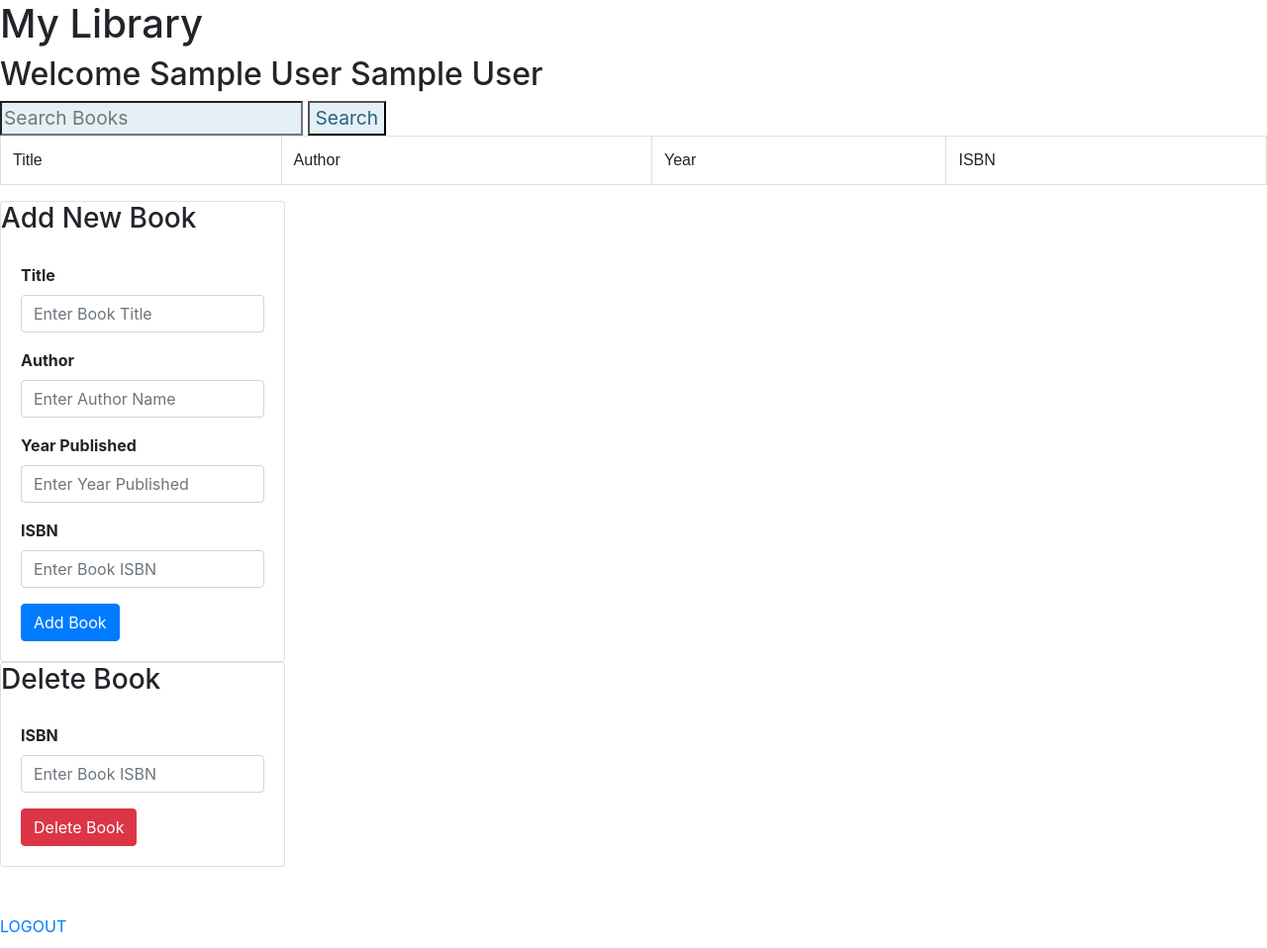
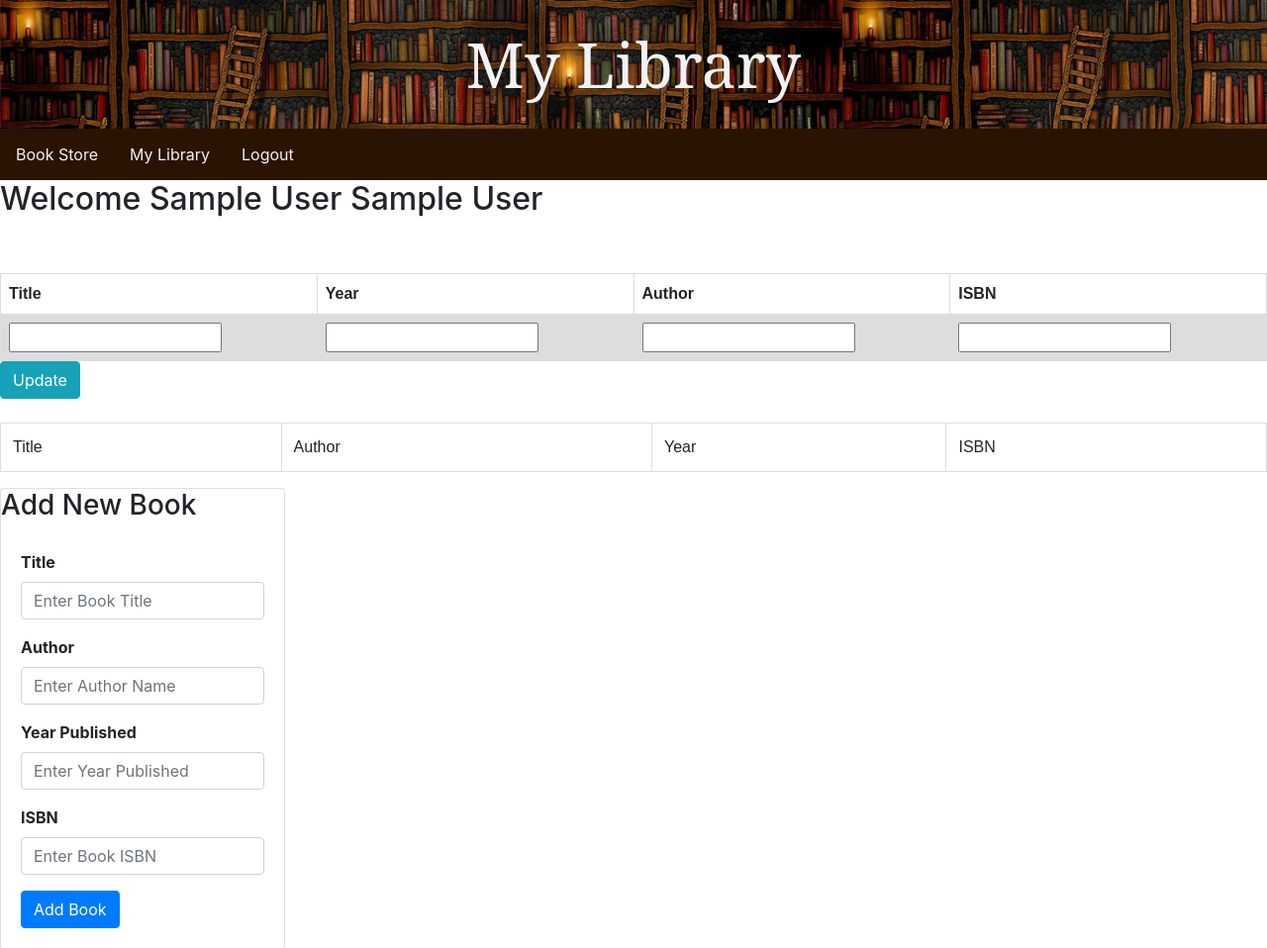
Before and after one commit to kangere/book_trade, a PHP site: page /home.php in a window 1280 px wide. Shown: the top 958 px of the page at 99% size. Run offline with PHP 8.4, Linux system fonts and the light colour scheme; the visitor is signed in with stand-in values (Sample User, id 1); data that the repository does not hold is empty.

Commit message:
Added storeView
Added storeView

```diff
--- a/home.php
+++ b/home.php
@@ -28,6 +28,8 @@
   if(isset($_POST['addBook'])){
 
     if(isset($_POST['title']) and isset($_POST['author']) and isset($_POST['year']) and isset($_POST['isbn'])){
+
+
 
 
       //get book details
@@ -64,7 +66,6 @@
     }
   }
 
-
 ?>
 
 <!DOCTYPE html>
@@ -87,12 +88,51 @@ tr:nth-child(even) {
     background-color: #dddddd;
 }
 
-.search-control > input,
-.search-control > button {
-    background-color: #e4f0f5;
-    color: #29627e;
-    font-size: 1.2rem;
+
+* {
+    box-sizing: border-box;
 }
+
+body {
+  margin: 0;
+}
+
+/* Style the header */
+.header {
+    background-image: url("headerpic.jpg");
+    padding: 20px;
+    text-align: center;
+    font-family: 'Lobster', Georgia, Times, serif;
+ font-size: 63px;
+ line-height: 90px;
+ color: #f2f2f2;
+}
+
+
+/* Style the top navigation bar */
+.topnav {
+    overflow: hidden;
+    background-color: #2A1303;
+
+}
+
+/* Style the topnav links */
+.topnav a {
+    float: left;
+    display: block;
+    color: #f2f2f2;
+    text-align: center;
+    padding: 14px 16px;
+    text-decoration: none;
+}
+
+/* Change color on hover */
+.topnav a:hover {
+    background-color: #2A1303;
+    color: #2A1303;
+}
+
+
 
 
 
@@ -102,19 +142,45 @@ tr:nth-child(even) {
 <script src="https://code.jquery.com/jquery-3.3.1.slim.min.js" integrity="sha384-q8i/X+965DzO0rT7abK41JStQIAqVgRVzpbzo5smXKp4YfRvH+8abtTE1Pi6jizo" crossorigin="anonymous"></script>
 <script src="https://cdnjs.cloudflare.com/ajax/libs/popper.js/1.14.3/umd/popper.min.js" integrity="sha384-ZMP7rVo3mIykV+2+9J3UJ46jBk0WLaUAdn689aCwoqbBJiSnjAK/l8WvCWPIPm49" crossorigin="anonymous"></script>
 <script src="https://stackpath.bootstrapcdn.com/bootstrap/4.1.3/js/bootstrap.min.js" integrity="sha384-ChfqqxuZUCnJSK3+MXmPNIyE6ZbWh2IMqE241rYiqJxyMiZ6OW/JmZQ5stwEULTy" crossorigin="anonymous"></script>
-</head>
-<body>
+
+<header>
+  <div class="header"">
+  My Library
+</div>
+<div class="topnav">
+  <a href="Store.php">Book Store</a>
+  <a href="home.php">My Library</a>
+  <a href="home.php?q=logout">Logout</a>
+</div>
+</header>
 
 
-<h1>My Library</h1>
+<body>
 <h2>Welcome <?php echo $fname . " " . $lname; ?></h2>
 
-          <div class="search-control">
-              <input type="search" id="site-search" name="find"
-                     placeholder="Search Books"
-                     >
-              <button>Search</button>
-          </div>
+       <br />  <br />
+          <table>
+              <tr>
+              <th>Title</th>
+              <th>Year</th>
+              <th>Author</th>
+              <th>ISBN</th>
+              </tr>
+              <tr>
+                <td><input type = "text"  name = "title_up"/></td>
+                <td><input type = "text"  name = "year_up"/></td>
+                <td><input type = "text"  name = "author_up"/></td>
+                <td><input type = "text"  name = "isbn_up"/></td>
+              </tr>
+          </table>
+
+        <input class="btn btn-info" type = "submit"  name = "updateBook"  value = "Update" />
+
+
+
+        <br />  <br />
+    </form>
+
 
     <table class="table">
       <thead>
@@ -134,7 +200,6 @@ tr:nth-child(even) {
       <div class="card" style="width: 18rem;">
         <div class="card-head"><h3> Add New Book</h3></div>
         <div class="card-body">
-
           <form method="post" action="home.php">
             <div class ="form-group">
               <label for="title"><b>Title</b></label>
@@ -159,7 +224,6 @@ tr:nth-child(even) {
           </form>
         </div>
       </div>
-
       <div class="card" style="width: 18rem;">
         <div class="card-head"><h3> Delete Book</h3></div>
         <div class="card-body">
--- a/include/class.books.php
+++ b/include/class.books.php
@@ -21,38 +21,6 @@
 
 		}
 
-		public function displayBookUpdate($isbn){
-
-			$sql = "SELECT * FROM books WHERE ISBN = '$isbn'";
-
-			$result = $this->db->query($sql);
-
-			$row = $result->fetch_array(MYSQLI_NUM);
-
-			echo "<form method=\"post\" action=\"update.php?isbn=".$row[3]."\">";
-			echo "<table class=\"table\">";
-			echo"<thead>";
-			echo "<tr>" ;
-			echo "<td>Title</td>";
-			echo "<td>Author</td>";
-			echo "<td>Year</td>" ;
-			echo "<td>ISBN</td>";
-			echo "</tr>";
-			echo "</thead>";
-			echo "<tbody>";
-
-			echo "<td align=\"center\"><input name=\"title\" type =\"text\"
-					class=\"form-control\" value=\"".$row[0]."\" size=\"25\"/></td>";
-			echo "<td align=\"center\"><input name=\"author\" type =\"text\"
-					class=\"form-control\" value=\"".$row[1]."\" size=\"25\"/></td>";
-			echo "<td align=\"center\"><input name=\"year\" type =\"text\"
-					class=\"form-control\" value=".$row[2]." size=\"25\"/></td>";
-			echo "<td align=\"center\">".$row[3]."</td>";
-
-			echo "</tbody></table>";
-			echo "<input type=\"submit\" class=\"btn btn-primary\" name=\"update\"/>";
-			echo "</form>";
-		}
 		//checks if book already exists
 		public function exists($isbn){
 			$sql = "SELECT * FROM books WHERE ISBN = '$isbn'";
@@ -95,7 +63,7 @@
 		}
 
 		public function get_user_library($email){
-
+			//TODO Implement
 			$library_query = "SELECT title,author,year, b.isbn FROM books b JOIN ownedBooks ob on b.isbn = ob.isbn where ob.email = '$email'";
 
 			$result = $this->db->query($library_query);
@@ -109,8 +77,6 @@
 				echo "<td>".$row[1]."</td>";
 				echo "<td>".$row[2]."</td>";
 				echo "<td>".$row[3]."</td>";
-				echo "<td align=\"center\"><a href=\"update.php?isbn=".
-					$row[3]."\">Update</a></td>";
 				echo "</tr>";
 			}
 		}
--- a/include/class.owned.php
+++ b/include/class.owned.php
@@ -1,4 +1,6 @@
 <?php
+
+
 
 	include_once "db_config.php";
 	include_once "utils.php";
@@ -29,6 +31,30 @@
 			else
 				return false;
 		}
+		public function get_ownedbooks(){
+			//TODO Implement
+			$library_query = "SELECT title,author,year, b.isbn FROM books b JOIN ownedBooks ob on b.isbn = ob.isbn ";
+
+			$result = $this->db->query($library_query);
+
+			if(!$result)
+				printError($this->db->error);
+
+			$col = 0;
+			while ($row = $result->fetch_array(MYSQLI_NUM)){
+				if($col == 0){
+					echo "<tr>";
+				}
+
+				echo "<td>","<h1>".$row[0]."</h1>","<br>","by ".$row[1]."<br>".$row[2]."<br>".$row[3]."<br>",'<input type="submit" class="btn btn-primary" value="Detail">'." "."</td>";
+				$col++;
+			if($col == 3) {
+				  echo "</tr>";
+				  $col = 0;
+				}
+
+			}
+		}
 
 		public function deleteBookOwned($email,$isbn){
 			$delete_sql = "DELETE FROM ownedBooks WHERE
--- a/include/class.user.php
+++ b/include/class.user.php
@@ -25,6 +25,7 @@
 			$sql="SELECT * FROM users WHERE email='$email'";
 
 			$check = $this->db->query($sql);
+
 			$count_row = $check->num_rows;
 
 			if($count_row == 0){
@@ -44,6 +45,7 @@
 
 		//login check
 		public function check_login($email,$password){
+
 
 			$login_query = "SELECT * from users WHERE email='$email'";
 
--- a/login.php
+++ b/login.php
@@ -1,7 +1,6 @@
 <?php
 	session_start();
 	include_once 'include/class.user.php';
-    include_once 'include/utils.php';
 
 	$user = new User();
 
@@ -14,7 +13,7 @@
 			//Registration Success
 			header("location:home.php");
 		}else {
-			printError('Wrong username or password');
+			echo 'Wrong username or password';
 		}
 	}
 ?>
```
Also changed, not shown: Store.php (added, +136 -0 lines), Headerpic.jpg (added), 2 other files.
